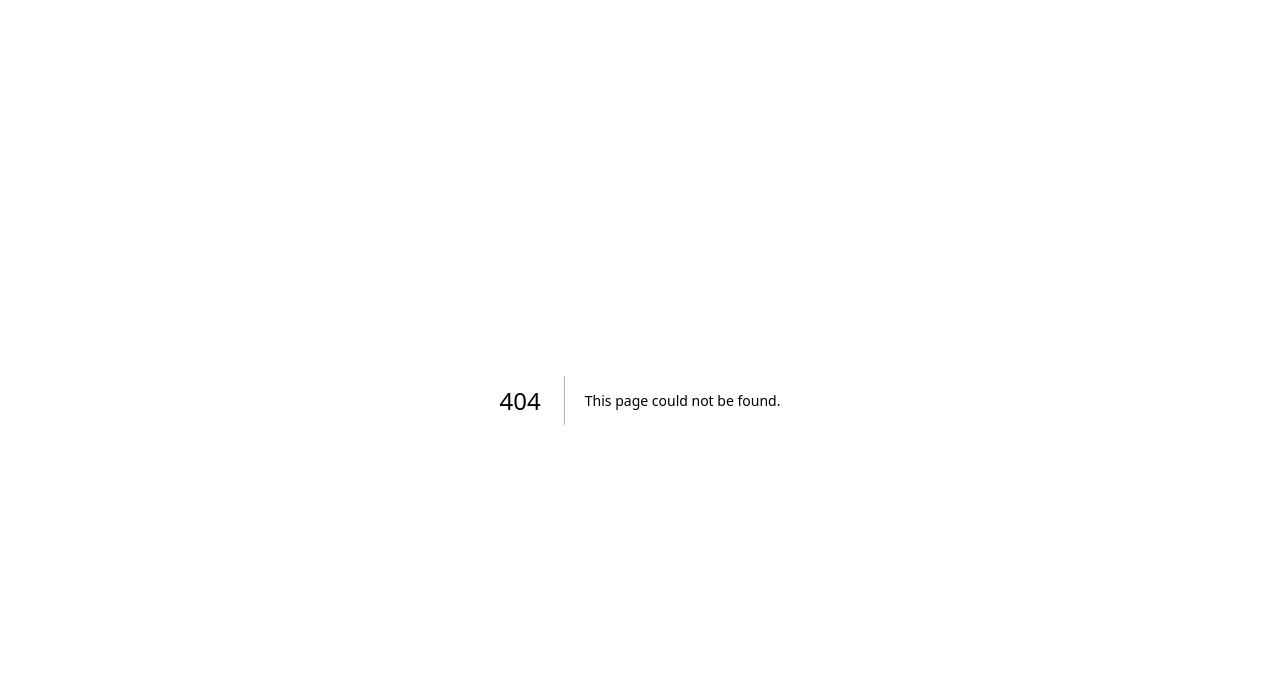
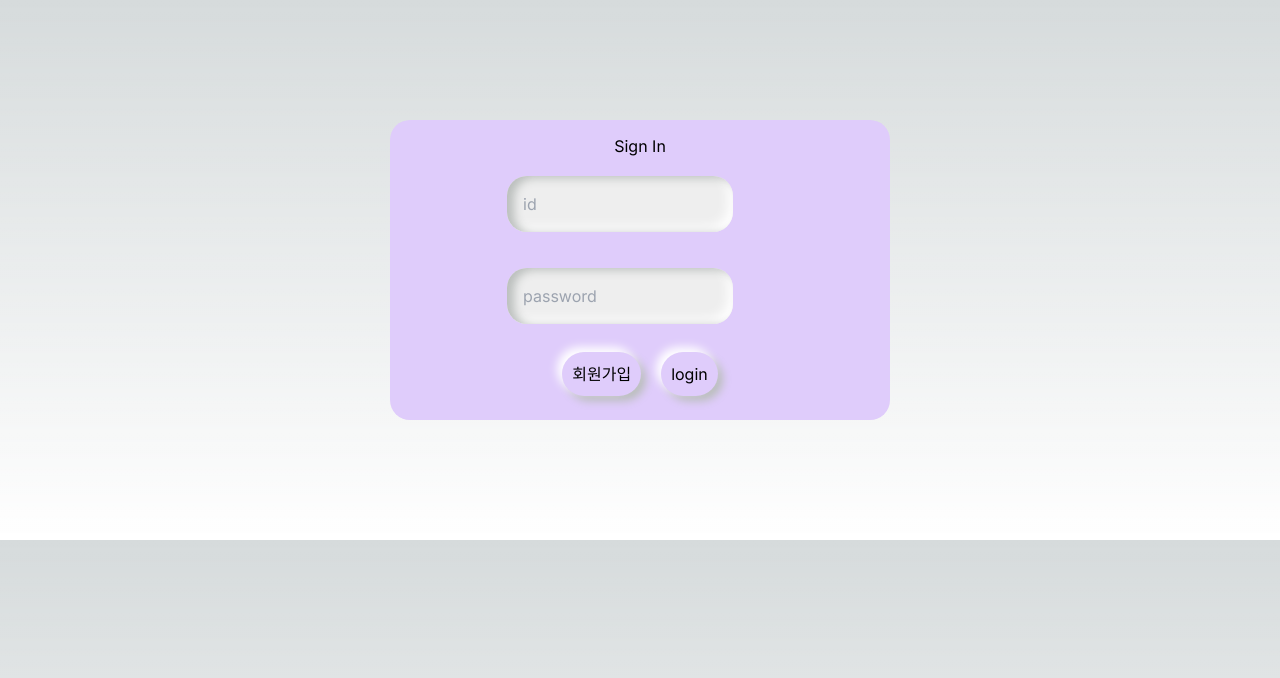
Before and after one commit to goodbyebada/BookSite, a Next.js app: page /loginPage in a window 1280 px wide. Before the commit this address had no page. Shown: the top 678 px of the page. Built offline with nearby package versions, Linux system fonts and the light colour scheme.

Commit message:
booklist , loginpage 추가

```diff
--- /dev/null
+++ b/src/app/component/Book.css
@@ -0,0 +1,24 @@
+.SingleBook {
+  box-sizing: content-box;
+}
+
+.SetOfBooks {
+}
+
+.BooksLists {
+  display: flex;
+  border: solid #beadfa;
+  border-radius: 20px;
+  width: 100%;
+  height: 400px;
+}
+
+.BorrowBook {
+  background-color: #d2e0fb;
+  width: 100px;
+}
+
+.RecommandBooks {
+  background-color: rgb(255, 243, 218);
+  overflow-x: scroll;
+}
--- /dev/null
+++ b/src/app/component/book.tsx
@@ -0,0 +1,103 @@
+"use client";
+
+import "./Book.css";
+import { usePathname, useRouter } from "next/navigation";
+import Link from "next/link";
+import { dataProps, Props } from "./bookLists";
+
+/*
+: 부모-> 자식 컴포넌트로 props를 전달할때, 자식 컴포넌트에서 해당 props(allowedRoles)의 타입을 (타입스크립트가) 이해하지 못할 때 발생했습니다
+: 자식컴포넌트에서 구조분해할당{}으로 받는 props의 타입을 정의해야하는 이슈 입니다. */
+
+export interface bookInterface {
+  // key: number;
+  data: dataProps;
+}
+
+export default function Book({ data }: bookInterface) {
+  const { itemId, cover, title, author } = data;
+  const pathname = usePathname();
+
+  const router = useRouter();
+
+  // function showInfo() {
+  //   return (
+  //     <div className="SingleBook">
+  //       <img src={cover}></img>
+  //       {/* <p>Title: {title} </p> */}
+  //       {/* <p> Author:{author} </p> */}
+  //       <p>{title}</p>
+  //       <p>{author}</p>
+  //     </div>
+  //   );
+  // }
+
+  const titles = title.split("-");
+  const words = author.split(",");
+
+  return (
+    <div>
+      <Link className="SingleBook" href={`/aboutBook`}>
+        {/* {showInfo()} */}
+        <img src={cover}></img>
+        {/* <p>Title: {title} </p> */}
+        {/* <p> Author:{author} </p> */}
+        <p>{titles[0]}</p>
+        <p>{titles[1]}</p>
+        <p>{words[0]}</p>
+        <p>{words[1]}</p>
+      </Link>
+    </div>
+  );
+}
+
+// import Book from "./book";
+
+// export interface dataProps {
+//   itemId: number;
+//   cover: string;
+//   title: string;
+//   author: string;
+
+//   publisher: string;
+//   description: string;
+//   categoryId: number;
+//   categoryName: string;
+//   // isbn: string;
+// }
+
+// // export interface singleData {
+// //   data: dataProps;
+// // }
+// // data: { itemId: number; cover: string; ... }
+
+// export interface dataListProps {
+//   dataList: dataProps[];
+// }
+
+// export default function BookLists({ dataList }: dataListProps) {
+//   //{dataList}
+//   //datalist -> 객체 리스트
+
+//   // console.log(dataList);
+
+//   dataList.map((e) => console.log(e));
+
+//   //itemId 못 읽는 이유 : undefined라서
+//   //datalist 를 Props[]가 아닌 dataProps[]으로 지정 해결
+
+//   return (
+//     <div className="BooksLists">
+//       {/* 이전에 읽었던 작품 */}
+//       <div className="BorrowBook">{/* <SingleBook /> */}</div>
+
+//       {/* 추천 작품 */}
+
+//       <div className="RecommandBooks">
+//         {/* {dataList && dataList.data.map((e) => <Book key={e.itemId} data={e} />)} */}
+//         {/* book props의 type에 맞게 변수를 넣어야한다.
+//         계속했던 헛짓거리: data={e} key={e.itemId} */}
+//       </div>
+//     </div>
+//   );
+// }
--- /dev/null
+++ b/src/app/component/bookLists.tsx
@@ -0,0 +1,44 @@
+import Book from "./book";
+import SingleBook from "./testBook";
+
+export interface dataProps {
+  itemId: number;
+  cover: string;
+  title: string;
+  author: string;
+
+  publisher: string;
+  description: string;
+  categoryId: number;
+  categoryName: string;
+  // isbn: string;
+}
+
+export interface Props {
+  dataList: dataProps[];
+}
+// data: { itemId: number; cover: string; ... }
+
+export default function BookLists({ dataList }: Props) {
+  //datalist -> 객체 리스트
+
+  //itemId 못 읽는 이유 : undefined라서
+  //datalist 를 Props[]가 아닌 dataProps[]으로 지정 해결
+
+  return (
+    <div className="BooksLists">
+      {/* 이전에 읽었던 작품 */}
+      <SingleBook />
+
+
+
+      <div className="RecommandBooks">
+        {dataList && dataList.map((e) => <Book key={e.itemId} data={e} />)}
+
+        {/* {dataList && dataList.map((e) => <Book key={e.itemId} data={e} />)} */}
+        {/* book props의 type에 맞게 변수를 넣어야한다.
+        계속했던 헛짓거리: data={e} key={e.itemId} */}
+      </div>
+    </div>
+  );
+}
--- /dev/null
+++ b/src/app/component/searchBar.tsx
@@ -0,0 +1,18 @@
+const onEvent = (e: React.ChangeEvent<HTMLInputElement>) => {
+  const { value } = e.target;
+  console.log(e.target.value);
+};
+
+/* 구현사항
+1. 검색어 입력하면 검색어에 맞는 작품들 업로드 -> 페이지 갈아끼워야함
+2. 실시간 검색어 모달 창
+3. ? 구현사항 입력중일시 모달 창만 뜨고 , 관련 작품은 안뜨나?
+   작가 작품 따로 분리 안하고 다 뜨나?
+ */
+export default function SearchBar() {
+  return (
+    <div>
+      <input placeholder="검색어를 입력해주세요" onChange={onEvent}></input>
+    </div>
+  );
+}
--- /dev/null
+++ b/src/app/component/testBook.tsx
@@ -0,0 +1,27 @@
+import "./Book.css";
+// import { useNavigate, useLocation } from "react-router-dom";
+import PropTypes from "prop-types";
+
+function SingleBook() {
+  //   const navigate = useNavigate();
+  //   const location = useLocation();
+  // const userName = location.state.userName;
+  // const [state, setStae] = useState(false);
+
+  //   function goToAbout() {
+  //     navigate("/AboutBook");
+  //   }
+
+  return (
+    <div>
+      <div className="SingleBook">
+        <div className="Bookpic"></div>
+        <p>BookName</p>
+        <p> Writer</p>
+        <p> 대출정보</p>
+      </div>
+    </div>
+  );
+}
+
+export default SingleBook;
--- /dev/null
+++ b/src/app/loginPage/loginPage.css
@@ -0,0 +1,54 @@
+.loginPage {
+  padding: 120px;
+  display: flex;
+  justify-content: center;
+  align-items: center;
+}
+
+.loginForm {
+  display: flex;
+  justify-content: center;
+  align-items: center;
+  text-align: center;
+  height: 300px;
+  width: 500px;
+  border: 3px solid;
+  border-radius: 20px;
+  border: 0;
+  background-color: #dfccfb;
+}
+
+.row {
+  display: flex;
+  padding: 10px 0;
+}
+
+/* input {
+    background-color: #eee;
+    border: none;
+    padding: 12px 15px;
+    margin: 8px 0;
+    width: 100%;
+  } */
+
+input {
+  background: #eee;
+  padding: 16px;
+  margin: 8px 0;
+  width: 85%;
+  border: 0;
+  outline: none;
+  border-radius: 20px;
+  box-shadow: inset 7px 2px 10px #babebc, inset -5px -5px 12px #fff;
+}
+
+.form_btn {
+  margin: 10px;
+  padding: 10px;
+  border-radius: 5em;
+  border: 0;
+  box-shadow: -5px -5px 10px #fff, 5px 5px 8px #babebc;
+}
+.form_btn:active {
+  box-shadow: inset 1px 1px 2px #babebc, inset -1px -1px 2px #fff;
+}
--- /dev/null
+++ b/src/app/loginPage/page.tsx
@@ -0,0 +1,101 @@
+import React, { useState, useEffect } from "react";
+// import axios from "axios";
+import "./LoginPage.css";
+import axios from "axios";
+
+import { useRouter } from "next/navigation";
+
+function LoginPage() {
+  const [inputID, setInputID] = useState("");
+  const [inputPW, setInputPW] = useState("");
+  // const [idState, setIdState] = useState(false);
+  const router = useRouter();
+
+  const url =
+    "https://bc87b101-4a86-4419-a9e4-2648ec0bde58.mock.pstmn.io/login";
+
+  const handleInputId = (e: React.ChangeEvent<HTMLInputElement>) => {
+    setInputID(e.target.value);
+  };
+  const handleInputPw = (e: React.ChangeEvent<HTMLInputElement>) => {
+    setInputPW(e.target.value);
+  };
+
+  let nextPage = 0;
+
+  const loginFun = (e: React.ChangeEvent<HTMLInputElement>) => {
+    e.preventDefault();
+  };
+
+  // login(
+  //   id,
+  //   password2,
+  //   () => {
+  //     alert("login success");
+  //     setIdState(!idState);
+  //     router("/UserBooks", {
+  //       state: {
+  //         userName: `${inputID}`,
+  //       },
+  //     });
+  //     router.push("/UserBooks");
+  //     // 경로이동
+  //   },
+  //   () => alert("fail")
+  // );
+
+
+
+  let baseUrl = "https://bc87b101-4a86-4419-a9e4-2648ec0bde58.mock.pstmn.io";
+  // function login({ id, password2, onSuccess, onFail }: loginForm) {
+
+  function login(id, password2, onSuccess, onFail) {
+    let url = baseUrl + "/login";
+
+    let body = {
+      id: id,
+      password: password2,
+    };
+
+    axios.post(url, body).then((response) => {
+      if (response.status == 200) {
+        onSuccess();
+      } else {
+        onFail();
+      }
+    });
+  }
+
+  return (
+    <div className="loginPage">
+      <div className="loginForm">
+        <form className="borderBox">
+          <p>Sign In</p>
+          <div className="row">
+            <input
+              type="text"
+              placeholder="id"
+              value={inputID}
+              onChange={handleInputId}
+            ></input>
+          </div>
+          <div className="row">
+            <input
+              type="password"
+              placeholder="password"
+              value={inputPW}
+              onChange={handleInputPw}
+            ></input>
+          </div>
+
+          <button className="form_btn">회원가입</button>
+          <button type="submit" onClick={loginFun} className="form_btn">
+            login
+          </button>
+        </form>
+      </div>
+    </div>
+  );
+}
+
+export default LoginPage;
```
Also changed, not shown: src/app/userBooks/page.tsx (added, +22 -0 lines).
